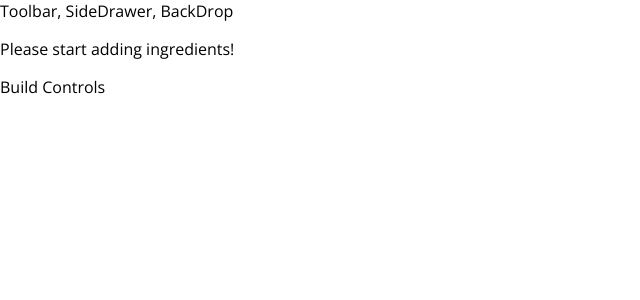
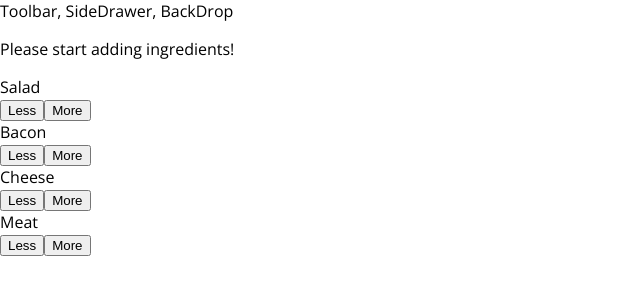
Before and after one commit to Chadsglm/burger-builder, a React app: page / in a window 1280 px wide. Shown: the top 300 px of the page, without its empty margins (0-640 px from the left). Built offline with nearby package versions, Linux system fonts and the light colour scheme.

Commit message:
Outputting Multiple Build Controls

```diff
--- a/src/components/Burger/BuildControls/BuildControls.css
+++ b/src/components/Burger/BuildControls/BuildControls.css
@@ -1,6 +1,6 @@
 .BuildControls {
-  width: 100px;
-  background-color: #cf8f2e;
+  width: 100%;
+  background-color: #CF8F2E;
   display: flex;
   flex-flow: column;
   align-items: center;
--- a/src/components/Burger/BuildControls/BuildControls.js
+++ b/src/components/Burger/BuildControls/BuildControls.js
@@ -1,10 +1,21 @@
 import React from 'react';
 
-import Aux from '../../hoc/Aux';
-import classes from './Layout.css';
+import classes from './BuildControls.css';
+import BuildControl from './BuildControl/BuildControl';
+
+const controls = [
+  {label: 'Salad', type: 'salad'},
+  {label: 'Bacon', type: 'bacon'},
+  {label: 'Cheese', type: 'cheese'},
+  {label: 'Meat', type: 'meat'},
+];
 
 const buildControls = (props) => (
-  <div></div>
+  <div className={classes.BuildControls}>
+    {controls.map(ctrl => (
+      <BuildControl key={ctrl.label} label={ctrl.label} />
+    ))}
+  </div>
 );
 
 export default buildControls;
--- a/src/containers/BurgerBuilder/BurgerBuilder.js
+++ b/src/containers/BurgerBuilder/BurgerBuilder.js
@@ -1,6 +1,8 @@
 import React, { Component } from 'react';
 import Aux from '../../hoc/Aux';
 import Burger from '../../components/Burger/Burger';
+import BuildControls from '../../components/Burger/BuildControls/BuildControls';
+
 
 class BurgerBuilder extends Component {
   // constructor(props) {
@@ -21,7 +23,7 @@
     return (
       <Aux>
         <Burger ingredients={this.state.ingredients}/>
-        <div>Build Controls</div>
+        <BuildControls />
       </Aux>
     );
   }
```
